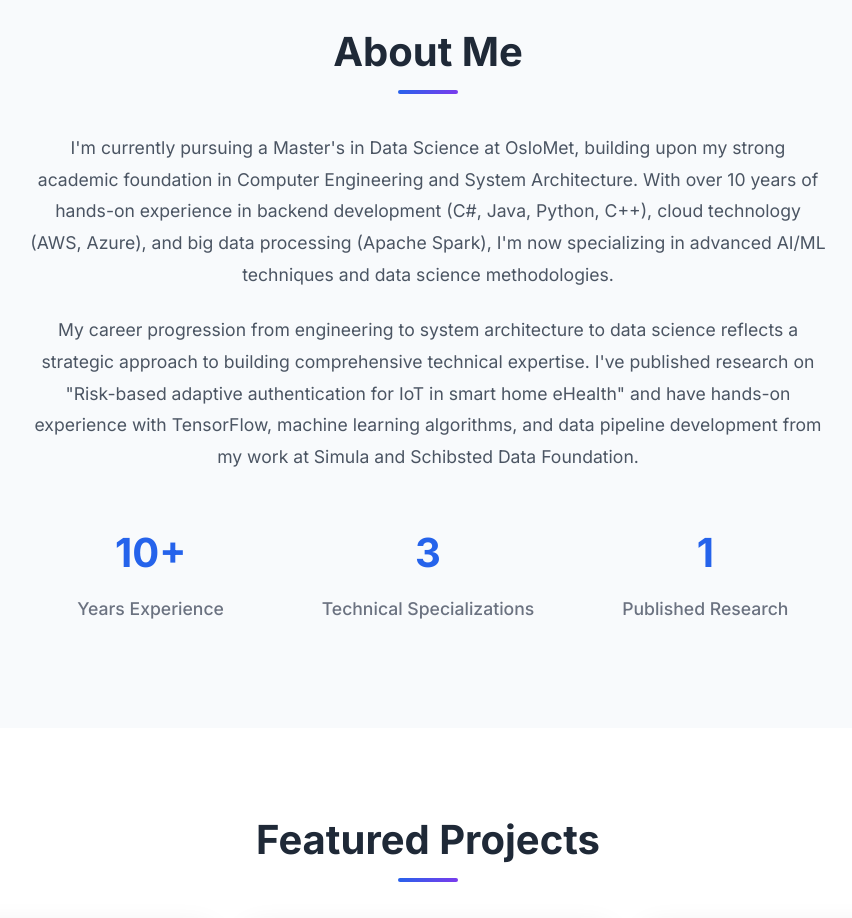
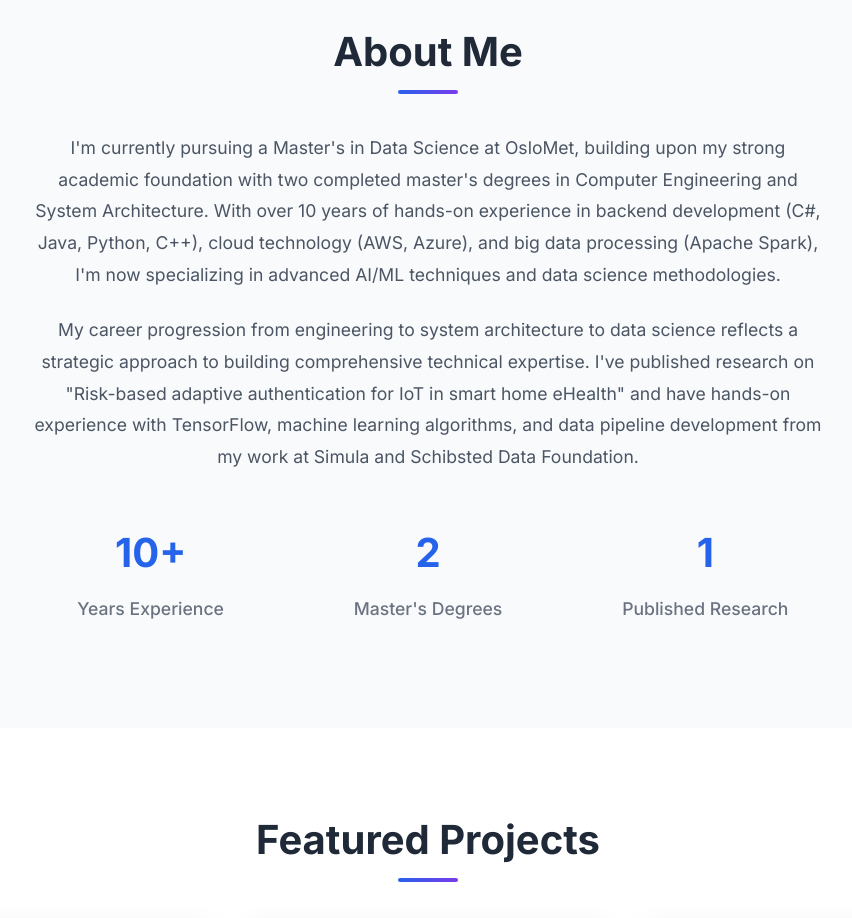
Before and after one commit to atomattias/atomattias.github.io, a plain HTML site: page index.html in a window 1280 px wide. Shown: the part 860-1778 px from the top of the page, without its empty margins (212-1064 px from the left). Drawn offline with Linux system fonts and the light colour scheme.

Commit message:
Update to 2 completed master's degrees (current Data Science in progress)

```diff
--- a/index.html
+++ b/index.html
@@ -73,7 +73,7 @@
                 <div class="about-text">
                     <p>
                         I'm currently pursuing a Master's in Data Science at OsloMet, building upon my strong academic foundation
-                        in Computer Engineering and System Architecture. With over 10 years of hands-on experience in backend development
+                        with two completed master's degrees in Computer Engineering and System Architecture. With over 10 years of hands-on experience in backend development
                         (C#, Java, Python, C++), cloud technology (AWS, Azure), and big data processing (Apache Spark),
                         I'm now specializing in advanced AI/ML techniques and data science methodologies.
                     </p>
@@ -89,8 +89,8 @@
                             <p>Years Experience</p>
                         </div>
                         <div class="stat">
-                            <h3>3</h3>
-                            <p>Technical Specializations</p>
+                            <h3>2</h3>
+                            <p>Master's Degrees</p>
                         </div>
                         <div class="stat">
                             <h3>1</h3>
```
Also changed, not shown: resume.html (+1 -1 lines), 1 other file.
